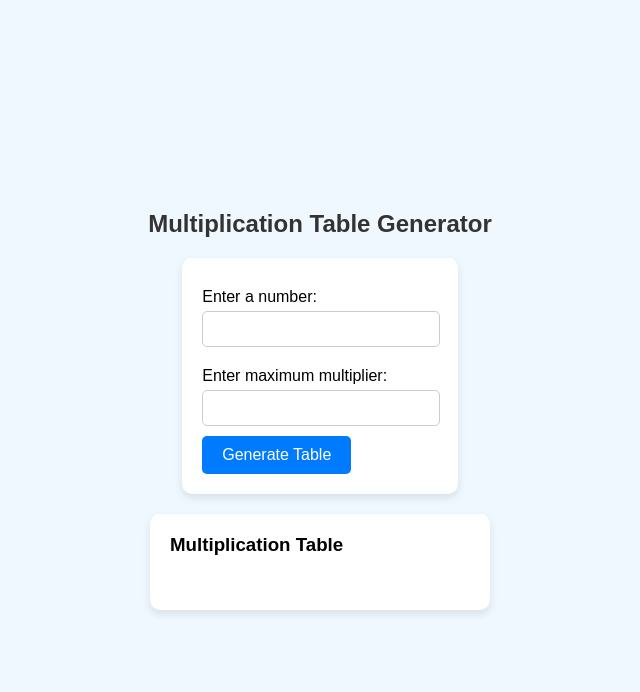
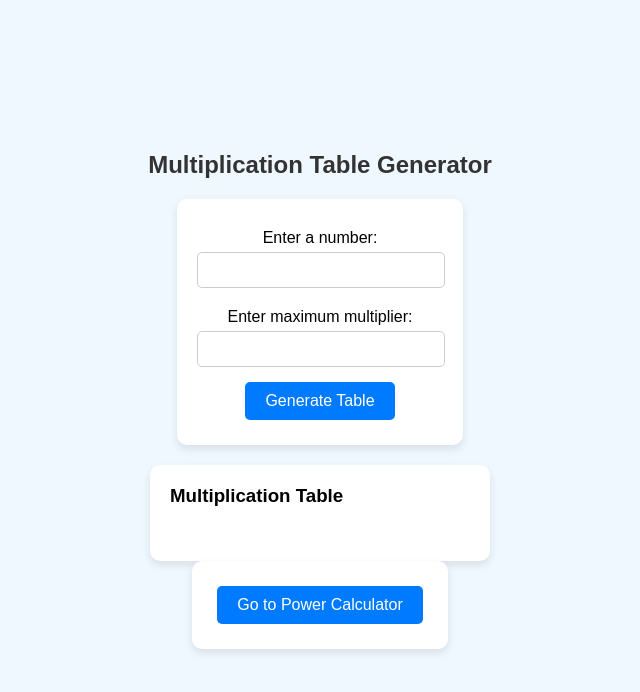
Before and after one commit to KamalJeet-07/Table-Generator, a plain HTML site: page multiplication.html in a window 1280 px wide. Shown: the whole page, without its empty margins (320-960 px from the left). Drawn offline with Linux system fonts and the light colour scheme.

Commit message:
Update and rename index.html to multiplication.html

```diff
--- a/index.html
+++ b/multiplication.html
@@ -3,7 +3,7 @@
 <head>
   <meta charset="UTF-8">
   <meta name="viewport" content="width=device-width, initial-scale=1.0">
-  <title>Multiplication Table</title>
+  <title>Multiplication Table Generator</title>
   <style>
     body {
       font-family: 'Arial', sans-serif;
@@ -20,12 +20,13 @@
       color: #333;
       margin-bottom: 20px;
     }
-    .input-container {
+    .input-container, .navigation-container {
       background: #fff;
       border-radius: 10px;
       box-shadow: 0 4px 8px rgba(0, 0, 0, 0.1);
       padding: 20px;
       margin-bottom: 20px;
+      text-align: center;
     }
     .input-container label {
       display: block;
@@ -39,7 +40,7 @@
       border-radius: 5px;
       font-size: 16px;
     }
-    .input-container button {
+    .input-container button, .navigation-container button {
       background-color: #007bff;
       color: white;
       padding: 10px 20px;
@@ -47,8 +48,9 @@
       border-radius: 5px;
       cursor: pointer;
       font-size: 16px;
+      margin: 5px;
     }
-    .input-container button:hover {
+    .input-container button:hover, .navigation-container button:hover {
       background-color: #0056b3;
     }
     .table-container {
@@ -92,6 +94,10 @@
     <ul id="tableOutput"></ul>
   </div>
 
+  <div class="navigation-container">
+    <button onclick="location.href='power.html'">Go to Power Calculator</button>
+  </div>
+
   <script>
     function generateTable() {
       // Clear previous table if exists
```
